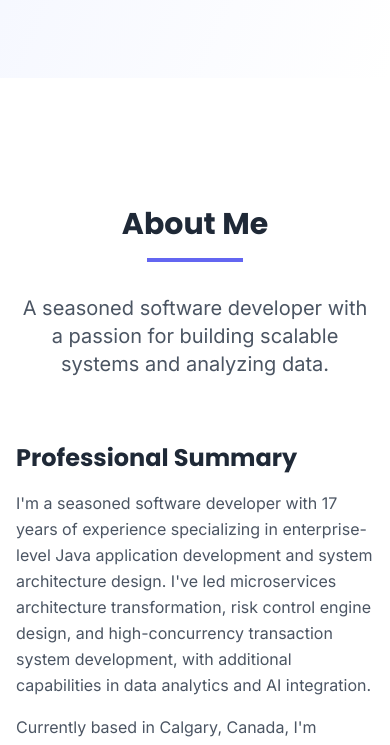
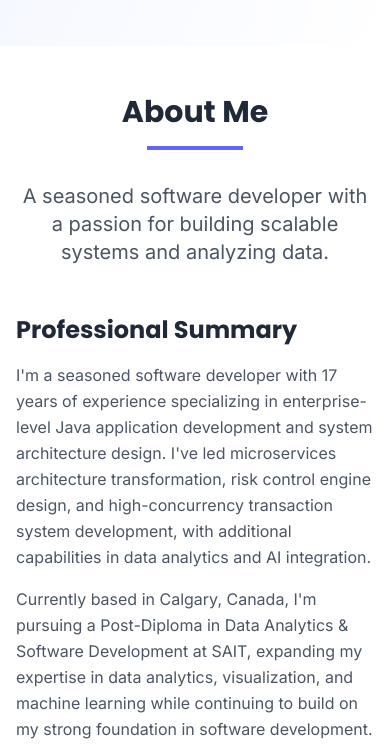
Before and after one commit to DISSIDIA-986/portfolio, a React (Create React App) app: page / in a window 390 px wide. Shown: the part 966-1711 px from the top of the page. Built offline with nearby package versions, Linux system fonts and the light colour scheme.

Commit message:
Refactor layout and spacing in App, About, and Hero components for improved design consistency

```diff
--- a/src/App.js
+++ b/src/App.js
@@ -14,7 +14,7 @@ function App() {
   return (
     <Router basename={process.env.NODE_ENV === 'production' ? '/portfolio' : '/'}>
       <Layout>
-        <div className="space-y-12">
+        <div>
           <Hero />
           <About />
           <Experience />
--- a/src/components/sections/About.jsx
+++ b/src/components/sections/About.jsx
@@ -59,7 +59,7 @@ const About = () => {
   ];
 
   return (
-    <section id="about" className="py-20 bg-white">
+    <section id="about" className="py-12 md:py-16 bg-white">
       <div className="container mx-auto px-4">
         <motion.div
           ref={ref}
@@ -69,7 +69,7 @@ const About = () => {
           className="max-w-5xl mx-auto"
         >
           {/* Section Header */}
-          <motion.div className="mb-16 text-center" variants={itemVariants}>
+          <motion.div className="mb-12 md:mb-16 text-center" variants={itemVariants}>
             <h2 className="text-3xl md:text-4xl font-bold mb-4">About Me</h2>
             <div className="w-24 h-1 bg-primary-500 mx-auto mb-8"></div>
             <p className="text-xl text-gray-600 max-w-3xl mx-auto">
@@ -78,7 +78,7 @@ const About = () => {
           </motion.div>
 
           {/* Personal Info */}
-          <motion.div className="flex flex-col lg:flex-row gap-12 mb-16" variants={itemVariants}>
+          <motion.div className="flex flex-col lg:flex-row gap-12 mb-12 md:mb-16" variants={itemVariants}>
             <div className="lg:w-5/12">
               <h3 className="text-2xl font-bold mb-4 text-gray-800">Professional Summary</h3>
               <p className="mb-4 text-gray-600">
--- a/src/components/sections/Hero.jsx
+++ b/src/components/sections/Hero.jsx
@@ -47,7 +47,7 @@ const Hero = () => {
   ];
 
   return (
-    <section id="hero" className="min-h-screen flex items-center bg-gradient-to-br from-primary-50 to-white py-20">
+    <section id="hero" className="flex items-center bg-gradient-to-br from-primary-50 to-white py-16 md:py-20">
       <div className="container mx-auto px-4">
         <motion.div
           className="flex flex-col-reverse lg:flex-row items-center justify-between gap-12"
```
